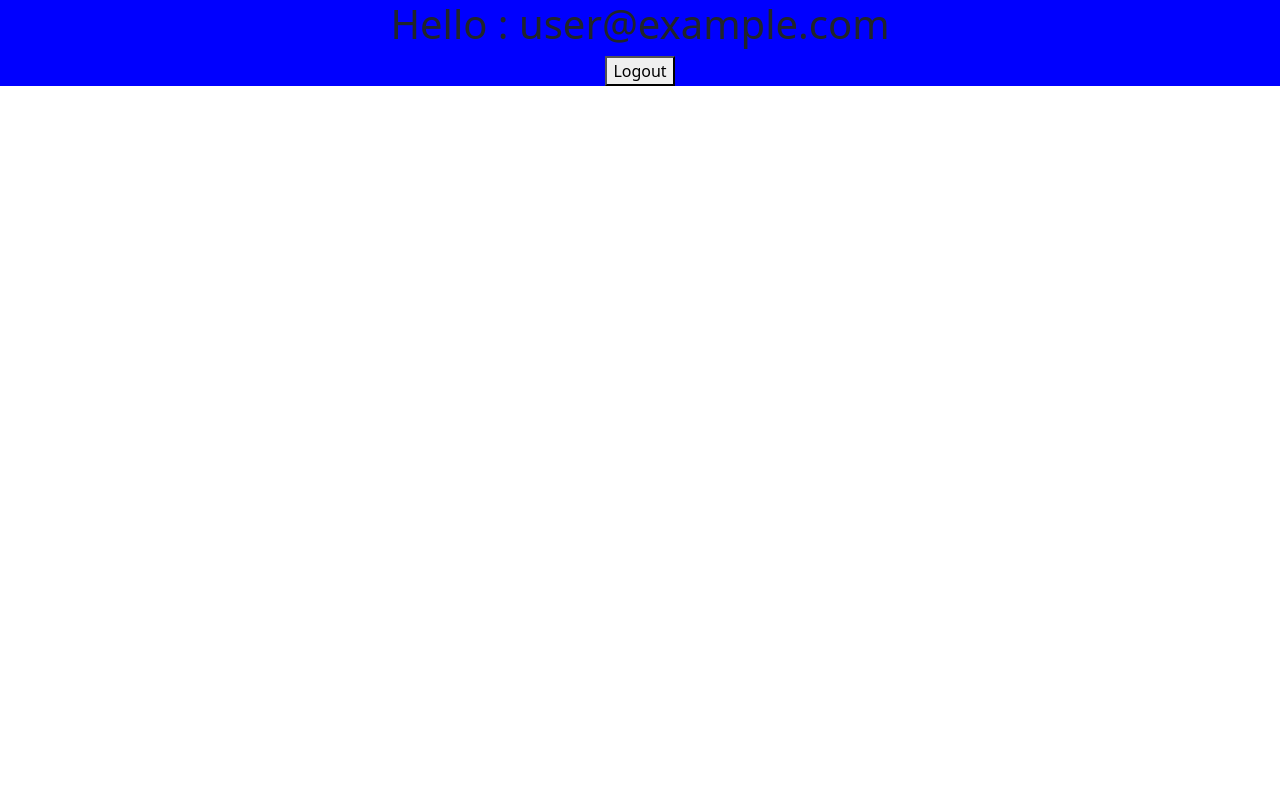
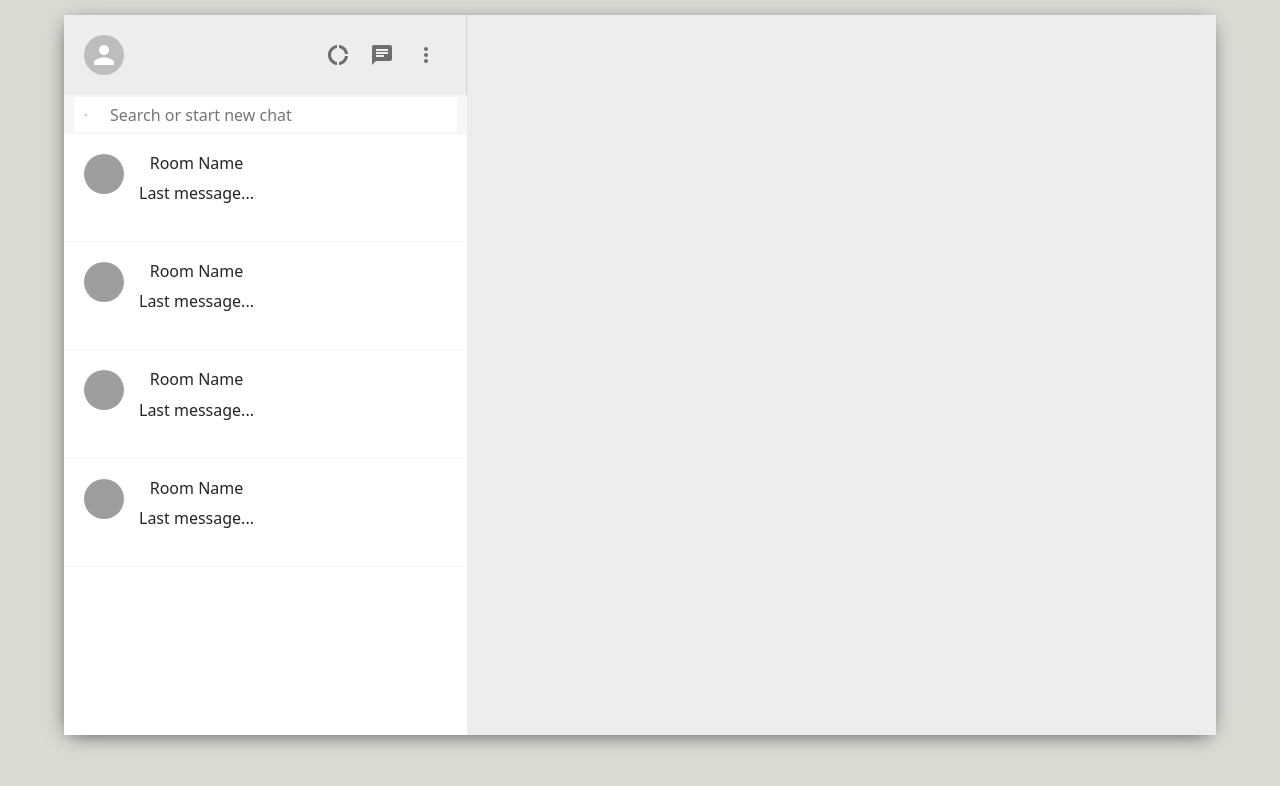
Before and after one commit to Vivek14kr/ChatApp, a React (Create React App) app: page / in a window 1280 px wide. Shown: the top 786 px of the page. Built offline with nearby package versions, Linux system fonts and the light colour scheme; no server answers; sample sign-in values are in the browser's storage; grey boxes are pictures that could not be loaded.

Commit message:
dashboard

```diff
--- a/package.json
+++ b/package.json
@@ -3,11 +3,15 @@
   "version": "0.1.0",
   "private": true,
   "dependencies": {
+    "@emotion/react": "^11.9.3",
+    "@emotion/styled": "^11.9.3",
+    "@mui/icons-material": "^5.8.4",
+    "@mui/material": "^5.8.6",
     "@testing-library/jest-dom": "^5.16.4",
     "@testing-library/react": "^13.3.0",
     "@testing-library/user-event": "^13.5.0",
     "bootstrap": "^5.1.3",
-    "firebase": "^7.20.0",
+    "firebase": "^8.0.0",
     "react": "^18.2.0",
     "react-bootstrap": "^2.4.0",
     "react-dom": "^18.2.0",
--- /dev/null
+++ b/src/Components/Home/Home.css
@@ -0,0 +1,15 @@
+.appp{
+    background-color: #dadbd3;
+    height: 100vh;
+    display: grid;
+    place-items: center;
+}
+
+.app__body{
+    display: flex;
+    background-color: #ededed;
+    height: 90vh;
+    width: 90vw;
+    box-shadow: -1px 4px 20px -6px rgba(0,0,0,0.75);
+    margin-top: -50px;
+}
--- a/src/Components/Home/Home.jsx
+++ b/src/Components/Home/Home.jsx
@@ -1,23 +1,32 @@
-import { useState } from "react"
-import { useNavigate } from "react-router-dom"
-import {useAuth} from "../../contexts/AuthContext"
-export const Home = ()=>{
-const [error, setError] = useState("")
-const {currentUser, logout}= useAuth()
-const navigate = useNavigate()
- async function handleLogout(){
-setError("")
-try{
- await logout()
- navigate("/login")
+import { useState } from "react";
+import { useNavigate } from "react-router-dom";
+import { useAuth } from "../../contexts/AuthContext";
+import Sidebar from "../Sidebar/Sidebar";
+import "./Home.css";
+export const Home = () => {
+  const [error, setError] = useState("");
+  const { currentUser, logout } = useAuth();
+  const navigate = useNavigate();
+  async function handleLogout() {
+    setError("");
+    try {
+      await logout();
+      navigate("/login");
+    } catch {
+      setError("Failed to Log Out");
+    }
+  }
+  return (
+    <div className="appp">
+      <div className="app__body">
+     <Sidebar/>
 
-}catch{
-    setError("Failed to Log Out")
-}
-    }
-    return <div>
-        <h1>Hello : {currentUser.email}</h1>
+      </div>
+      {/* <h1>Hello : {currentUser.email}</h1>
         <button onClick={handleLogout}>Logout</button>
+        <div id="newhomee">
+            <h1>Hello yadadjfdifjdifdofdfjdfid jfi</h1>
+        </div> */}
     </div>
-
-}
+  );
+};
--- a/src/Components/Login/Login.css
+++ b/src/Components/Login/Login.css
@@ -19,6 +19,10 @@ box-shadow: 0 4px 8px 0 rgba(0, 0, 0, 0.2), 0 6px 20px 0 rgba(0, 0, 0, 0.19);
     background-color: #DEDEDD;
     height: 800px;
 }
+#googlebtn{
+    background-color: black;
+    color: white;
+}
 #imgtitle{
     height: 50px;
     margin-top: 40px;
--- a/src/Components/Login/Login.jsx
+++ b/src/Components/Login/Login.jsx
@@ -50,7 +50,7 @@ export const Login = () => {
                 </Form.Group>
 
                 <Button disabled={loading} className="w-100" type="submit">
-              Login In
+                  Login In
                 </Button>
               </Form>
             </Card.Body>
@@ -58,9 +58,13 @@ export const Login = () => {
           <div className="w-100 text-center mt-2">
             Need an account?
             <Link to="/signup">Sign Up</Link>
+            <Button id="googlebtn" className="w-100">
+              Sign In with Google
+            </Button>
           </div>
         </div>
       </div>
+
       <div id="firstbox">
         <img
           id="imgtitle"
--- /dev/null
+++ b/src/Components/Sidebar/Sidebar.css
@@ -0,0 +1,53 @@
+.sidebar{
+    display: flex;
+    flex-direction: column;
+    flex: 0.35;
+}
+
+.sidebar__search{
+    display: flex;
+    align-items: center;
+    background-color: #f6f6f6;
+    height: 39px;
+    padding: 10px;
+}
+.sidebar__searchContainer{
+    display: flex;
+    align-items: center;
+    background-color: white;
+    width: 100%;
+    height: 35px;
+}
+
+.sidebar__searchContainer > input{
+  border: none;
+  margin-left: 10px;
+}
+
+.sidebar__header{
+    display: flex;
+    justify-content: space-between;
+    padding: 20px;
+    border-right:1px solid lightgray ;
+}
+
+.sidebar__headerRight{
+    display: flex;
+    align-items: center;
+    justify-content: space-between;
+    min-width: 10vw;
+}
+.sidebar__headerRight > .MuiSvgIcon-root{
+    margin-right: 2vw;
+    font-size: 24px !important;
+}
+
+.sidebar__searchContainer>.MuiSvgIcon-root {
+   color: gray;
+   padding: 10px;
+}
+.sidebar__chats{
+    flex: 1;
+    background-color: white;
+    overflow: scroll;
+}
--- /dev/null
+++ b/src/Components/Sidebar/Sidebar.jsx
@@ -0,0 +1,44 @@
+import React from "react";
+import "./Sidebar.css";
+import { Avatar, IconButton} from "@mui/material";
+import DonutLargeIcon from "@mui/icons-material/DonutLarge";
+import ChatIcon from "@mui/icons-material/Chat";
+import MoreVertIcon from "@mui/icons-material/MoreVert";
+import SearchIcon from "@mui/icons-material/Search";
+import SidebarChat from "./SidebarChat";
+function Sidebar() {
+  return (
+    <div className="sidebar">
+      <div className="sidebar__header">
+        <Avatar />
+        <div className="sidebar__headerRight">
+          <IconButton>
+            <DonutLargeIcon />
+          </IconButton>
+          <IconButton>
+            <ChatIcon />
+          </IconButton>
+
+          <IconButton>
+            <MoreVertIcon />
+          </IconButton>
+        </div>
+      </div>
+      <div className="sidebar__search">
+        <div className="sidebar__searchContainer">
+          <SearchIcon />
+
+          <input placeholder="Search or start new chat" type="text" />
+        </div>
+      </div>
+      <div className="sidebar__chats">
+        <SidebarChat />
+        <SidebarChat />
+        <SidebarChat />
+        <SidebarChat />
+      </div>
+    </div>
+  );
+}
+
+export default Sidebar;
--- /dev/null
+++ b/src/Components/Sidebar/SidebarChat.css
@@ -0,0 +1,19 @@
+.sidebarChat{
+    display: flex;
+    padding: 20px;
+    cursor:pointer;
+    border-bottom: 1px solid #f6f6f6;
+
+}
+.sidebarChat:hover{
+    background-color: #ebebeb;
+}
+
+.sidebarChat__info > h2{
+  font-size: 16px;
+  margin-bottom: 8px;
+}
+
+.sidebarChat__info{
+    margin-left: 15px;
+}
--- /dev/null
+++ b/src/Components/Sidebar/SidebarChat.jsx
@@ -0,0 +1,32 @@
+import React from 'react'
+import { Avatar } from "@mui/material";
+import "./SidebarChat.css"
+import { useEffect } from 'react';
+import { useState } from 'react';
+function SidebarChat({addNewChat}) {
+
+    const [seed, setSeed] = useState("")
+    useEffect(()=>{
+    setSeed(Math.floor(Math.random()* 5000))
+    },[])
+
+    const createChat = ()=>{
+
+    }
+  return !addNewChat ?  (
+    <div className='sidebarChat'>
+       <Avatar src={`https://avatars.dicebear.com/
+       api/human/${seed}.svg`}/>
+       <div className="sidebarChat__info">
+        <h2>Room Name</h2>
+        <p>Last message...</p>
+       </div>
+    </div>
+  ):(
+    <div onClick={createChat} className="sidebarChat">
+   <h2>Add new Chat</h2>
+    </div>
+  )
+}
+
+export default SidebarChat
--- a/src/contexts/AuthContext.js
+++ b/src/contexts/AuthContext.js
@@ -20,6 +20,7 @@ const [loading, setLoading] = useState(true)
     function logout(){
       return auth.signOut()
     }
+
   useEffect(()=>{
    const unsubscribe = auth.onAuthStateChanged(user =>{
      setCurrentUser(user)
--- a/src/firebase.js
+++ b/src/firebase.js
@@ -1,4 +1,5 @@
-import firebase from "firebase";
+import firebase from "firebase/app";
+import "firebase/auth";
 
 const firebaseConfig = {
   apiKey: process.env.REACT_APP_FIREBASE_API_KEY,
@@ -7,12 +8,11 @@ const firebaseConfig = {
   storageBucket: process.env.REACT_APP_FIREBASE_STORAGE_BUCKET,
   messagingSenderId: process.env.REACT_APP_FIREBASE_MESSAGING_SENDER_ID,
   appId: process.env.REACT_APP_FIREBASE_APP_ID,
-}
+};
 
-const firebaseApp = firebase.initializeApp(firebaseConfig)
+ firebase.initializeApp(firebaseConfig);
 
 
-const db = firebaseApp.firestore()
-const auth = firebaseApp.auth()
+const auth = firebase.auth();
 
-export {db, auth}
+export {auth };
```
Also changed, not shown: 1 other file (tests, documents, lock files or other folders).
